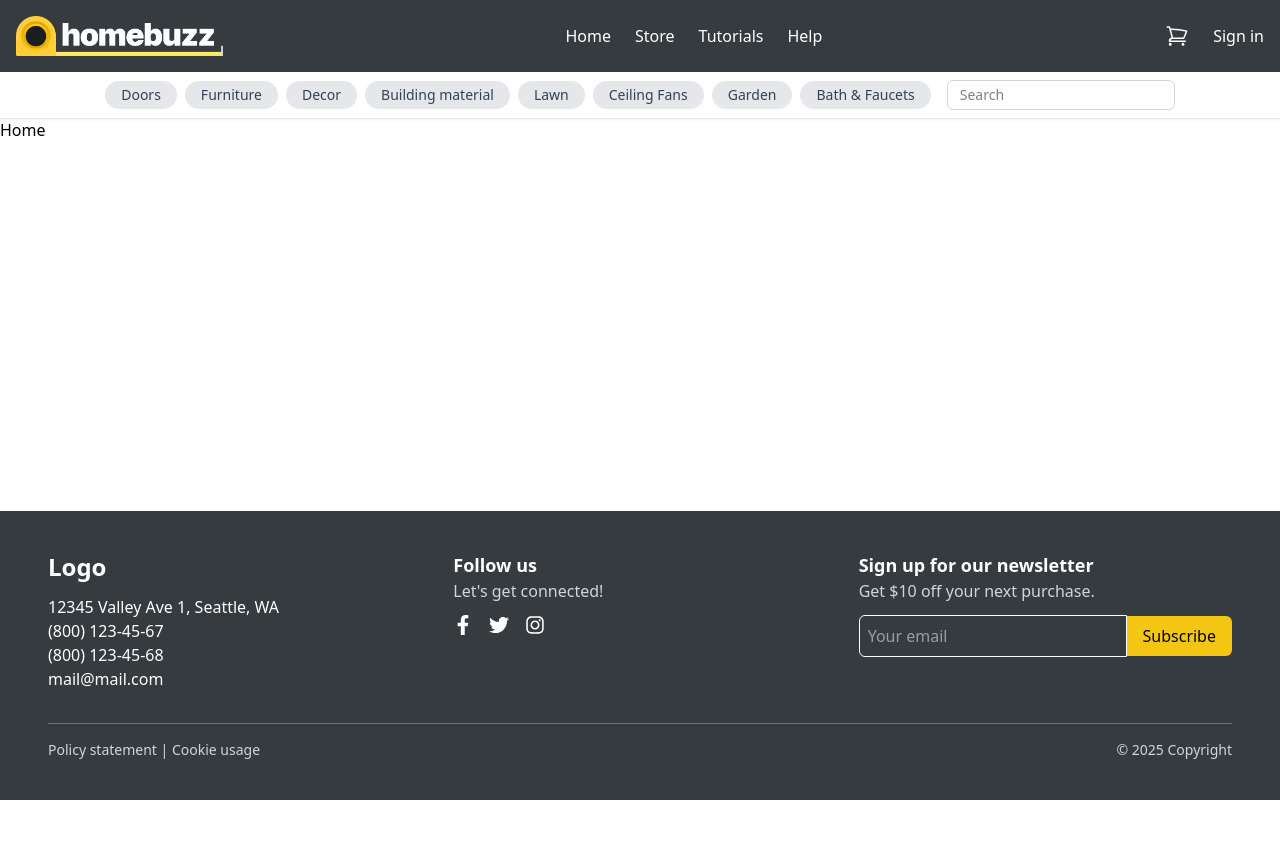
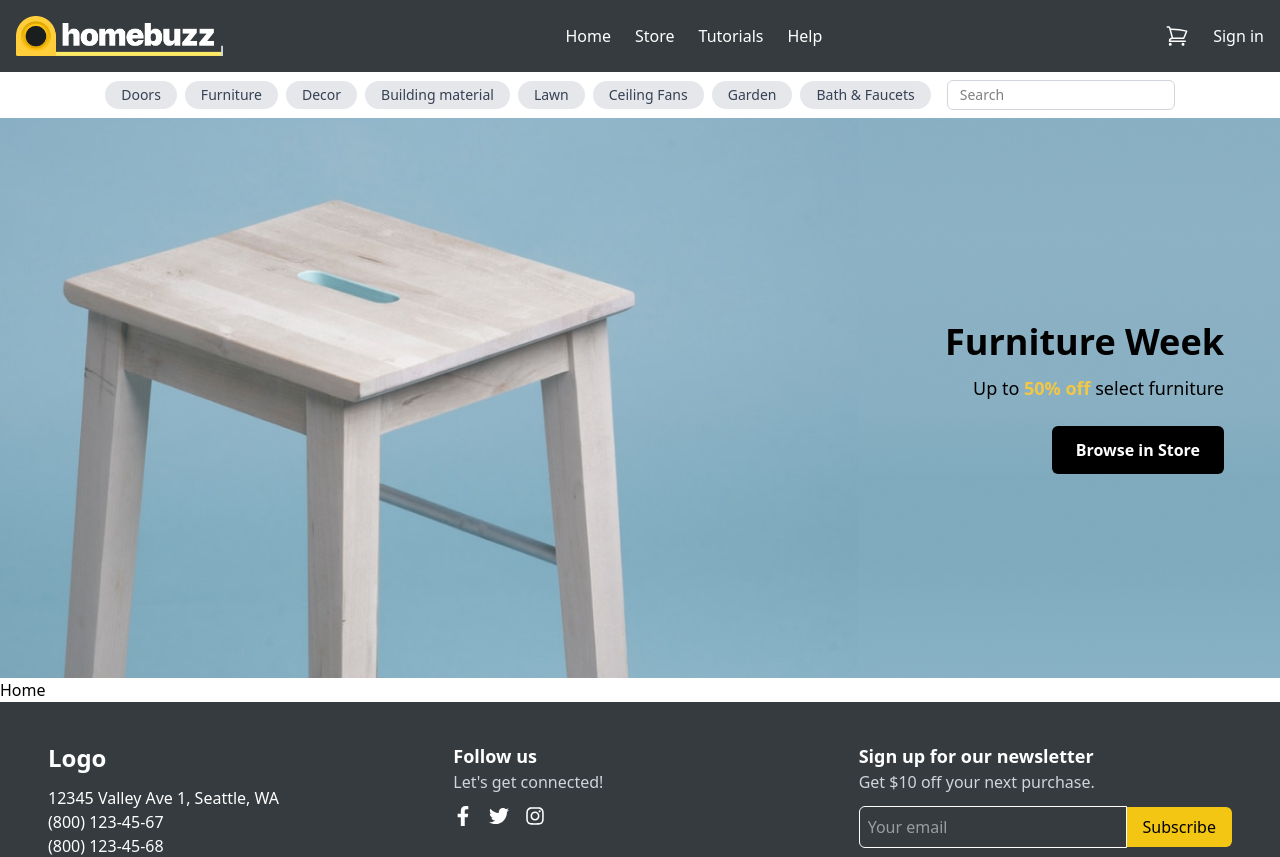
Before and after one commit to in43sh/homebuzz-frontend, a React (Vite) app: page / in a window 1280 px wide. Shown: the top 857 px of the page. Before the commit the page ends 800 px from the top, so only its background shows below. Built offline with nearby package versions, Linux system fonts and the light colour scheme.

Commit message:
feat: add Hero component with background image to Home page

```diff
--- /dev/null
+++ b/src/components/Hero.tsx
@@ -0,0 +1,28 @@
+import stoolBg from '../assets/images/banner.png';
+
+const Hero = () => {
+  return (
+    <section
+      className="relative flex items-center bg-cover bg-center bg-no-repeat"
+      style={{
+        backgroundImage: `url(${stoolBg})`,
+        height: '70vh',
+      }}
+    >
+      {/* Dark overlay if you’d like text to be more legible; remove if not needed */}
+      {/* <div className="absolute inset-0 bg-black/10"></div> */}
+      <div className="relative mr-10 ml-auto max-w-xl p-4 text-right text-black">
+        <h1 className="mb-3 text-4xl font-bold">Furniture Week</h1>
+        <p className="mb-6 text-lg">
+          Up to <span className="font-semibold text-[#f2c744]">50% off</span>{' '}
+          select furniture
+        </p>
+        <button className="inline-block rounded-md bg-black px-6 py-3 font-semibold text-white transition-colors hover:bg-gray-800">
+          Browse in Store
+        </button>
+      </div>
+    </section>
+  );
+};
+
+export default Hero;
--- a/src/pages/Home.tsx
+++ b/src/pages/Home.tsx
@@ -1,9 +1,11 @@
 import NavigationBar from '../components/NavigationBar';
+import Hero from '../components/Hero';
 
 const Home = () => {
   return (
     <>
       <NavigationBar />
+      <Hero />
       <p>Home</p>
     </>
   );
```
Also changed, not shown: src/assets/images/banner.png (added).
